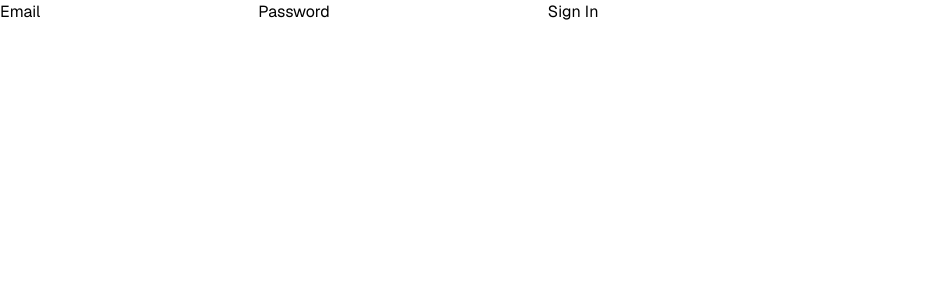
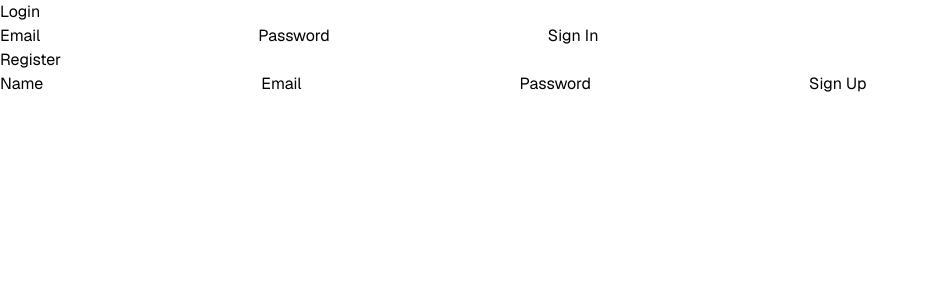
Before and after one commit to JavierPineyro/sistema-instituto-zalesak, a Next.js app: page /login in a window 1280 px wide. Shown: the top 300 px of the page, without its empty margins (0-928 px from the left). Built offline with nearby package versions, Linux system fonts and the light colour scheme.

Commit message:
Add register form

```diff
--- a/src/app/login/page.tsx
+++ b/src/app/login/page.tsx
@@ -1,11 +1,13 @@
-import { signIn } from "auth"
+import loginAction from "~/server/actions/login"
+import registerAction from "~/server/actions/register"
 
 export default function LoginPage() {
-  return <form
-    action={async (formData) => {
-      "use server"
-      await signIn("credentials", formData)
-    }}
+  return (
+    <section>
+      <div>
+        <h2>Login</h2>
+        <form
+          action={loginAction}
         >
           <label>
             Email
@@ -17,4 +19,27 @@ export default function LoginPage() {
           </label>
           <button>Sign In</button>
         </form>
+      </div>
+      <div>
+        <h2>Register</h2>
+        <form
+          action={registerAction}
+        >
+          <label>
+            Name
+            <input name="name" type="text" />
+          </label>
+          <label>
+            Email
+            <input name="email" type="email" />
+          </label>
+          <label>
+            Password
+            <input name="password" type="password" />
+          </label>
+          <button>Sign Up</button>
+        </form>
+      </div>
+    </section>
+  )
 }
```
Lines whose indentation alone changed are shown as unchanged.
